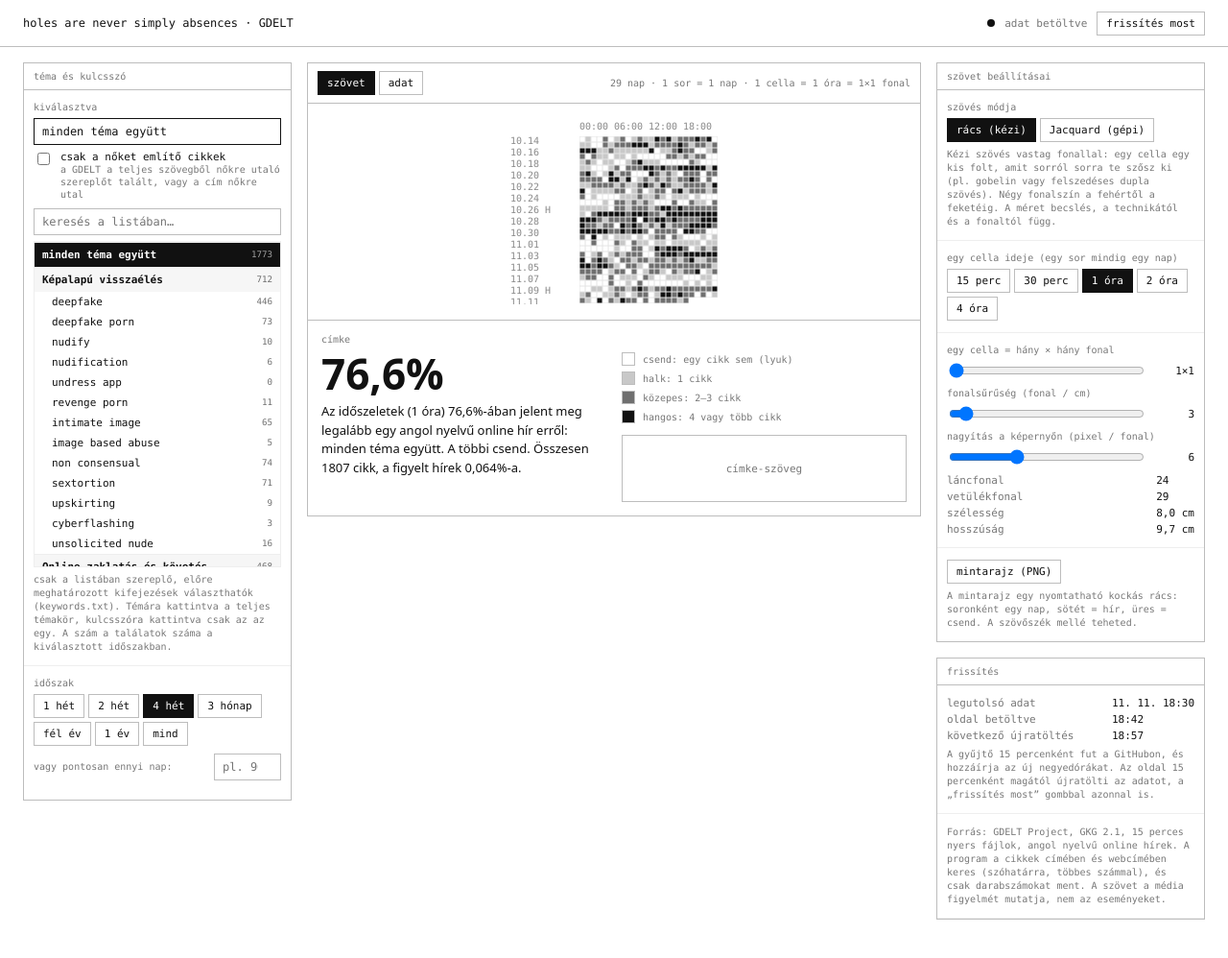
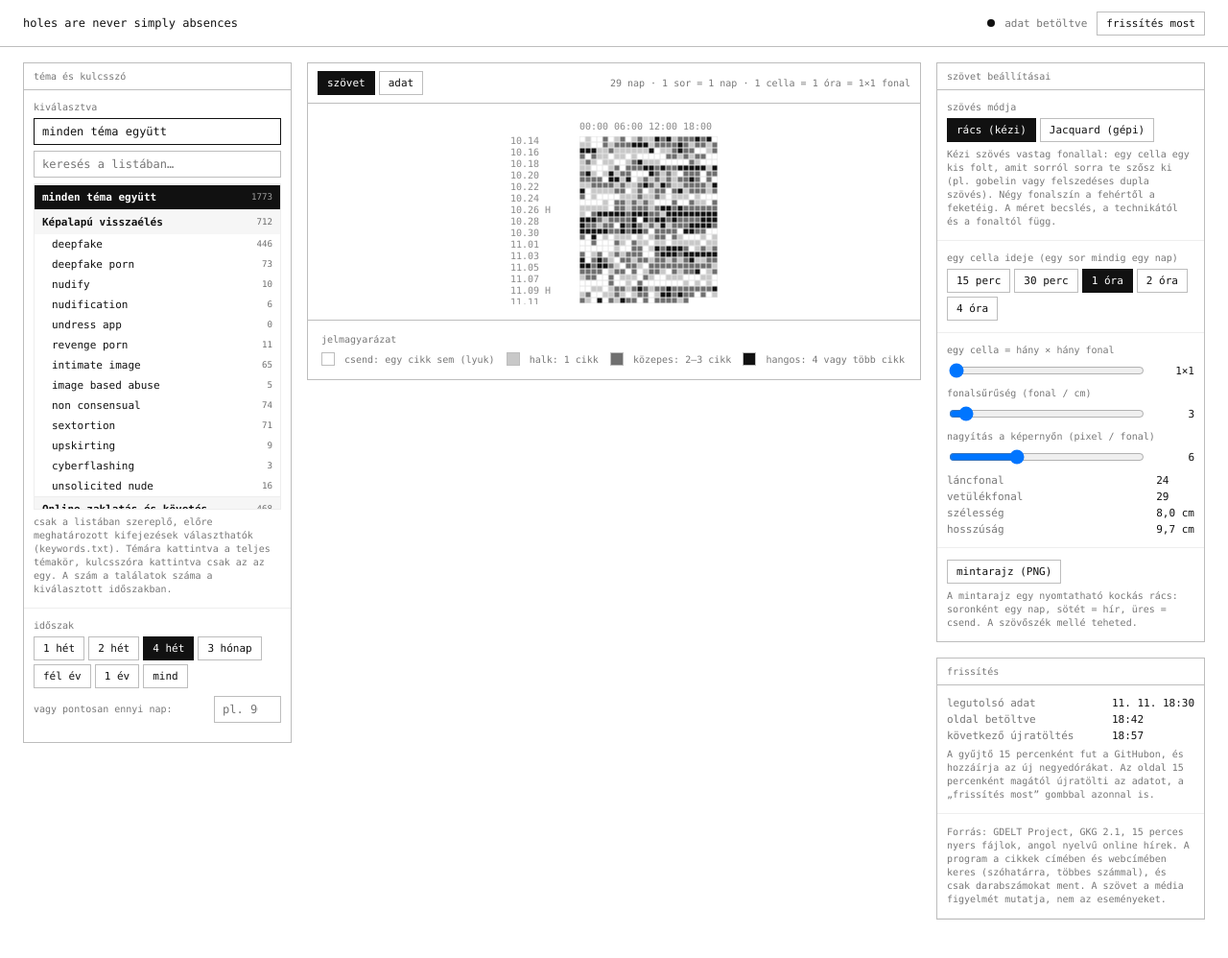
Before and after one commit to holes-are-not-absences/holes-are-never-simply-absences, a plain HTML site: page index.html in a window 1280 px wide. Shown: the whole page at 96% size. Drawn offline with Linux system fonts and the light colour scheme.

Commit message:
Add files via upload

```diff
--- a/index.html
+++ b/index.html
@@ -54,7 +54,7 @@ canvas{display:block;margin:0 auto;cursor:crosshair}
 </head>
 <body>
 <header><div class="in">
-  <div class="logo">holes are never simply absences · GDELT</div>
+  <div class="logo">holes are never simply absences</div>
   <div class="status"><span class="dot" id="dot"></span><span id="stxt">betöltés…</span><button id="reload" title="adat újratöltése most">frissítés most</button></div>
 </div></header>
 
@@ -64,7 +64,6 @@ canvas{display:block;margin:0 auto;cursor:crosshair}
     <div class="sec">
       <div class="lbl">kiválasztva</div>
       <div class="sel" id="selName">minden téma együtt</div>
-      <label style="display:flex;gap:8px;align-items:flex-start;margin:0 0 8px;font:11px var(--mono);color:var(--ink);cursor:pointer"><input type="checkbox" id="women" style="margin-top:2px"><span>csak a nőket említő cikkek<br><span style="color:var(--mid);font-size:10px">a GDELT a teljes szövegből nőkre utaló szereplőt talált, vagy a cím nőkre utal</span></span></label>
       <input type="search" id="q" placeholder="keresés a listában…">
       <div class="kwlist" id="kwlist"></div>
       <div class="hint">csak a listában szereplő, előre meghatározott kifejezések választhatók (keywords.txt). Témára kattintva a teljes témakör, kulcsszóra kattintva csak az az egy. A szám a találatok száma a kiválasztott időszakban.</div>
@@ -83,11 +82,8 @@ canvas{display:block;margin:0 auto;cursor:crosshair}
     </div>
     <div class="cwrap" id="cwrap"><canvas id="cv"></canvas></div>
     <div class="label" style="border-top:1px solid var(--line)">
-      <div class="lab">címke</div>
-      <div class="labelgrid">
-        <div><div class="big" id="lBig">–</div><div class="desc" id="lDesc"></div><div class="lab" id="lHover"></div></div>
-        <div><div class="legend" id="legend" style="margin-top:0"></div><div class="ph">címke-szöveg</div></div>
-      </div>
+      <div class="lab">jelmagyarázat</div>
+      <div class="legend" id="legend" style="margin-top:0;grid-template-columns:14px auto 14px auto 14px auto 14px auto;column-gap:10px;row-gap:6px"></div>
     </div>
   </div>
 
@@ -138,7 +134,7 @@ let S={levels:1,loud:4,women:false,sel:'_osszes',span:28,view:'cloth',mode:'hand
 const MODES={stripe:{res:4,th:1,den:3,px:6},hand:{res:4,th:1,den:3,px:10},jacq:{res:1,th:10,den:12,px:2}};
 const unitTxt=r=>({1:'15 perc',2:'30 perc',4:'1 óra',8:'2 óra',16:'4 óra'})[r]||'';
 try{Object.assign(S,JSON.parse(localStorage.getItem('holes-gdelt')||'{}'));}catch(e){}
-if(S.mode==='stripe'||!['hand','jacq'].includes(S.mode)){S.mode='hand';Object.assign(S,{res:4,th:1,den:3,px:10});}S.levels=1;S.loud=4;
+if(S.mode==='stripe'||!['hand','jacq'].includes(S.mode)){S.mode='hand';Object.assign(S,{res:4,th:1,den:3,px:10});}S.levels=1;S.loud=4;S.women=false;
 const save=()=>{try{localStorage.setItem('holes-gdelt',JSON.stringify(S));}catch(e){}};
 
 function status(t,c){$('#stxt').textContent=t;$('#dot').className='dot'+(c?' '+c:'');}
@@ -209,7 +205,7 @@ function renderList(){
 }
 $('#kwlist').onclick=e=>{const el=e.target.closest('[data-c]');if(!el)return;S.sel=el.dataset.c;save();draw();};
 $('#q').oninput=e=>{S.q=e.target.value;renderList();};
-$('#women').onchange=e=>{S.women=e.target.checked;save();draw();};
+
 
 const cv=$('#cv'),g=cv.getContext('2d');
 function draw(){
@@ -258,8 +254,6 @@ function common(){
   // számok, címke
   let slots=0,hit=0,arts=0,tot=0;D.grid.forEach(row=>row.forEach(c=>{if(c.state==='future')return;slots++;tot+=c.total;if(c.state==='hit'){hit++;arts+=c.h;}}));
   const unit=unitTxt(S.res);
-  const p=slots?hit/slots*100:0;$('#lBig').textContent=p.toFixed(1).replace('.',',')+'%';
-  $('#lDesc').textContent=`Az időszeletek (${unit}) ${p.toFixed(1).replace('.',',')}%-ában jelent meg legalább egy angol nyelvű online hír erről: ${selLabel()}. A többi csend. Összesen ${arts.toLocaleString('hu-HU')} cikk, a figyelt hírek ${(tot?arts/tot*100:0).toFixed(3).replace('.',',')}%-a.${S.women?' Csak azok a cikkek számítanak, amelyek nőket említenek.':''}`;
   if(S.mode==='stripe'){const n=picksOf().length*TH,ends=Math.round(S.wid*S.den);
     $('#meta').textContent=`${rows} nap · 1 időszelet (${unit}) = ${TH} vetülékfonal · sötét = volt hír, világos = csend`;
     $('#size').innerHTML=`<span>vetülékfonal (sor)</span><span>${n.toLocaleString('hu-HU')}</span><span>láncfonal (kb.)</span><span>${ends}</span><span>szélesség</span><span>${S.wid} cm</span><span>hosszúság (kb.)</span><span>${(n/S.den).toFixed(0)} cm</span>`;}
@@ -291,7 +285,7 @@ cv.addEventListener('mousemove',e=>{if(!G)return;const r=cv.getBoundingClientRec
   else{const row=Math.floor(y/G.cell),col=Math.floor(x/G.cell);if(row<0||row>=G.rows||col<0||col>=G.cols){tip.style.display='none';return;}c=D.grid[row][col];}
   const t=c.t.toLocaleString('hu-HU',{year:'numeric',month:'2-digit',day:'2-digit',hour:'2-digit',minute:'2-digit'});
   const txt=c.state==='future'?'még nem gyűlt össze':c.state==='hit'?`${c.h} cikk a témáról / ${c.total.toLocaleString('hu-HU')} összes`:`csend · ${c.total.toLocaleString('hu-HU')} cikk, egy sem a témáról`;
-  tip.innerHTML=`${t}<br>${txt}`;$('#lHover').innerHTML=`${t}<br>${txt}`;tip.style.display='block';tip.style.left=(e.clientX+12)+'px';tip.style.top=(e.clientY+12)+'px';});
+  tip.innerHTML=`${t}<br>${txt}`;tip.style.display='block';tip.style.left=(e.clientX+12)+'px';tip.style.top=(e.clientY+12)+'px';});
 cv.addEventListener('mouseleave',()=>tip.style.display='none');
 
 function seg(id,key,num){$(id).onclick=e=>{const b=e.target.closest('button');if(!b)return;S[key]=num?+b.dataset.v:b.dataset.v;save();draw();};}
@@ -300,7 +294,7 @@ $('#spanN').addEventListener('change',e=>{const v=Math.round(+e.target.value);if
 $('#mode').onclick=e=>{const b=e.target.closest('button');if(!b)return;S.mode=b.dataset.v;Object.assign(S,MODES[S.mode]);save();draw();};seg('#view','view');seg('#res','res',true);
 [['#th','th'],['#den','den'],['#px','px'],['#wid','wid']].forEach(([id,k])=>$(id).addEventListener('input',e=>{S[k]=+e.target.value;save();draw();}));
 $('#reload').onclick=load;
-$('#q').value=S.q;$('#women').checked=S.women;
+$('#q').value=S.q;
 
 $('#list').onclick=()=>{if(!D||!D.grid.length)return;const unit=unitTxt(S.res),L=[];let n=0;
   L.push(`holes are never simply absences · ${selLabel()}`,`csíkos szövés · 1 időszelet = ${unit} = ${S.th} vetülékfonal · ${S.levels?`□ csend (0) · ░ halk (1 cikk) · ▒ közepes (2–${S.loud-1}) · ■ hangos (${S.loud}+), négy fonalszín a világostól a sötétig`:'■ = sötét (volt hír) · □ = világos (csend)'}`,`időszak: ${D.days[0].toLocaleDateString('hu-HU')} – ${D.days[D.days.length-1].toLocaleDateString('hu-HU')} · forrás: GDELT`,'');
```
